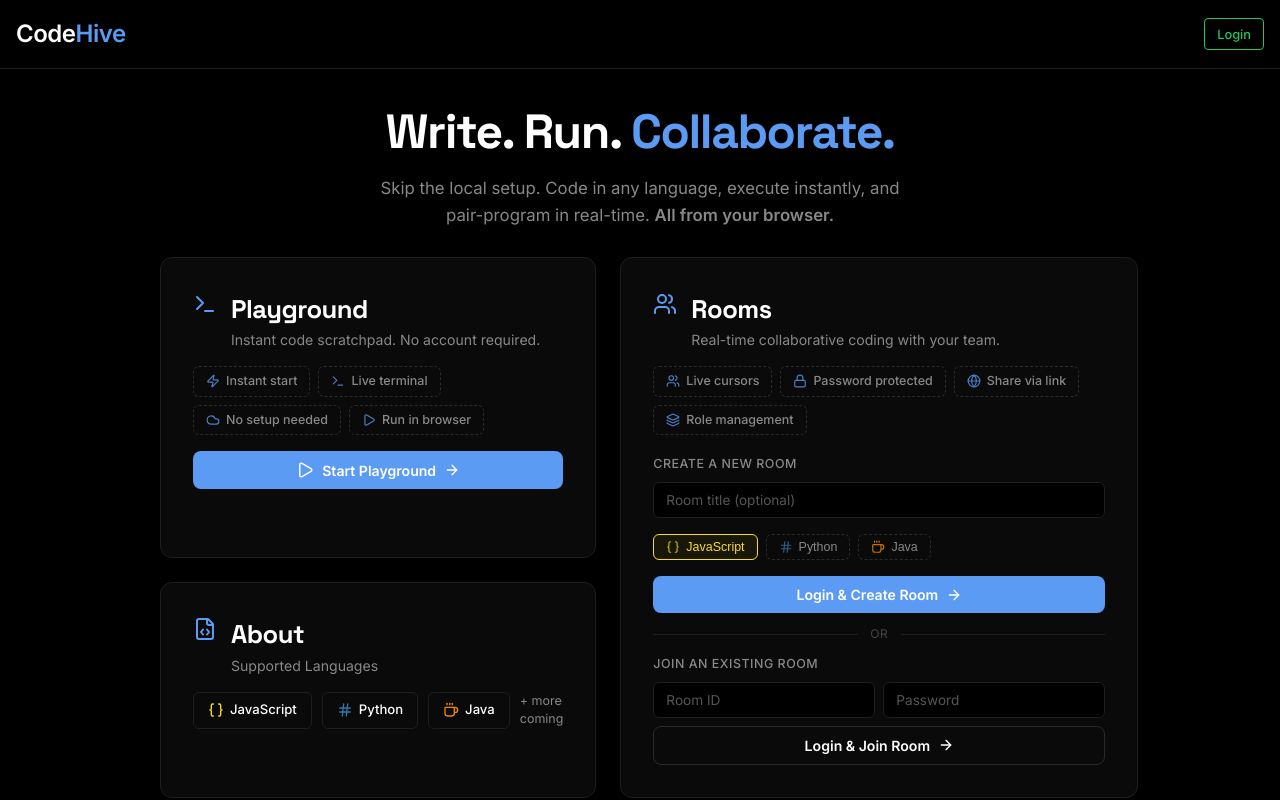
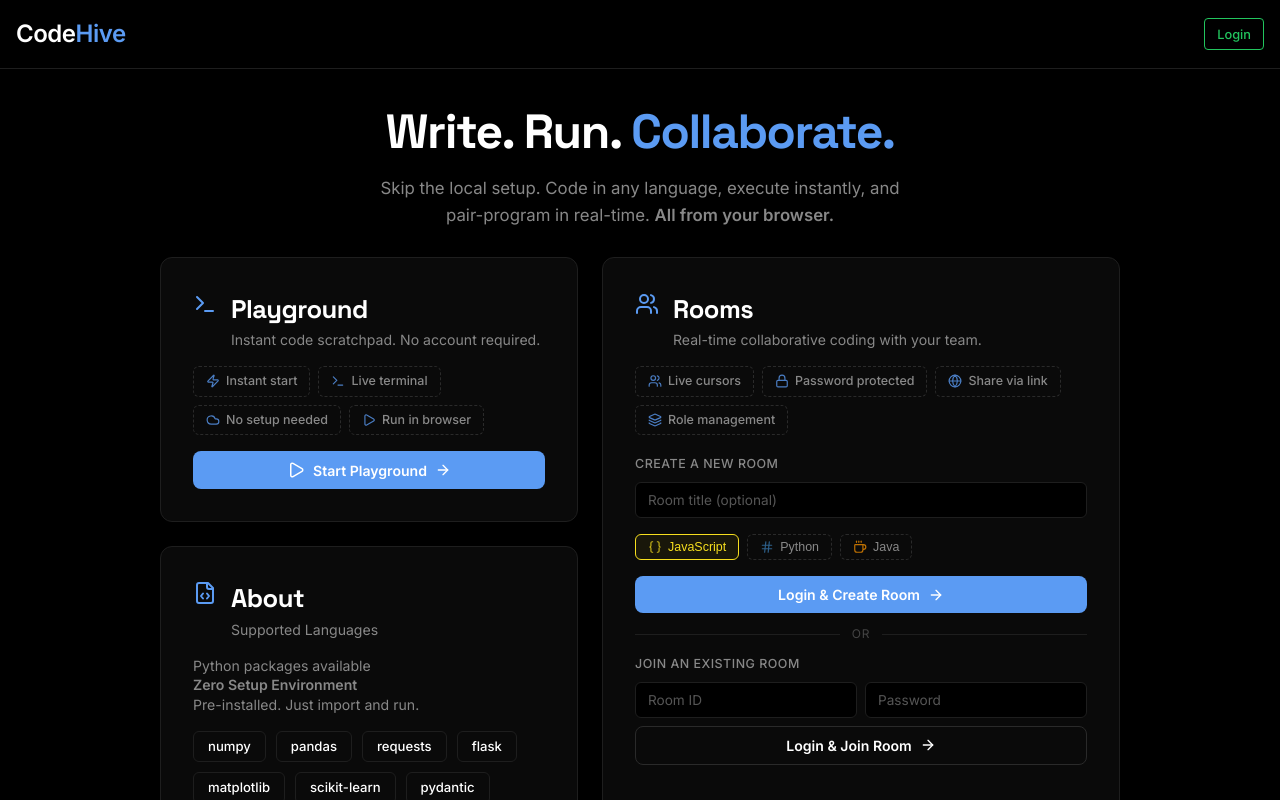
Before and after one commit to jayyprajapati/CodeHive, a React (Vite) app in the folder frontend/: page / in a window 1280 px wide. Built offline with nearby package versions, Linux system fonts and the light colour scheme; no server answers.

Commit message:
Feat: Add Python package information and zero setup environment details to HomePage

```diff
--- a/frontend/src/pages/HomePage.jsx
+++ b/frontend/src/pages/HomePage.jsx
@@ -268,15 +268,33 @@ export default function HomePage() {
                         </div>
                     </div>
 
-                    <div className="home-lang-strip">
-                {LANGUAGES.map((lang) => (
-                    <div className="home-lang-pill" key={lang.name}>
-                        <lang.icon size={16} style={{ color: lang.color }} />
-                        <span>{lang.name}</span>
+                    <div>
+                        <p className="home-section-subtitle">Python packages available</p>
+                        <p className="home-section-subtitle">
+                            <strong>Zero Setup Environment</strong>
+                        </p>
+                        <p className="home-section-subtitle">
+                            Pre-installed. Just import and run.
+                        </p>
                     </div>
-                ))}
-                <span className="home-lang-more">+ more coming</span>
-            </div>
+
+                    <div className="home-lang-strip" style={{ flexWrap: 'wrap' }}>
+                        {[
+                            'numpy',
+                            'pandas',
+                            'requests',
+                            'flask',
+                            'matplotlib',
+                            'scikit-learn',
+                            'pydantic',
+                            'pytest',
+                            '+ more'
+                        ].map((pkg) => (
+                            <div className="home-lang-pill" key={pkg}>
+                                <span>{pkg}</span>
+                            </div>
+                        ))}
+                    </div>
                 </div>
             </div>
 
```
Also changed, not shown: 2 other files (tests, documents, lock files or other folders).
